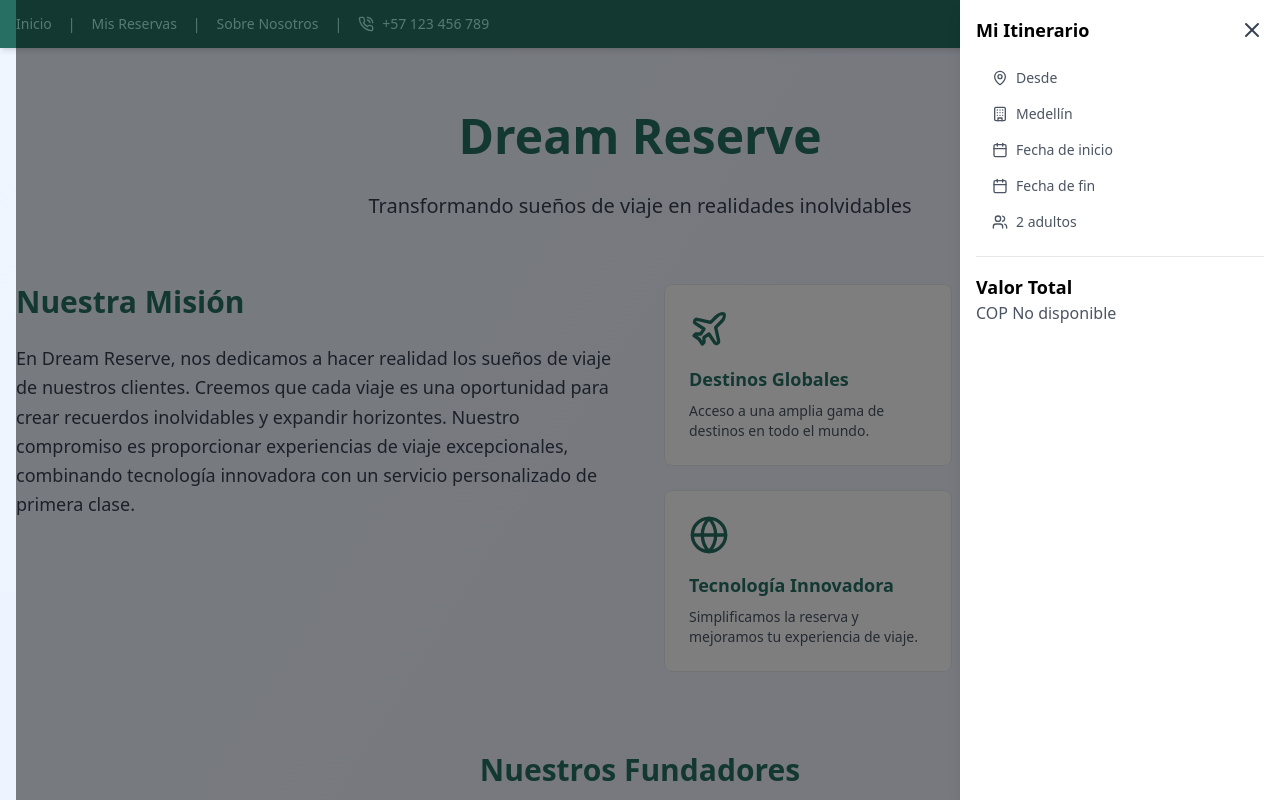
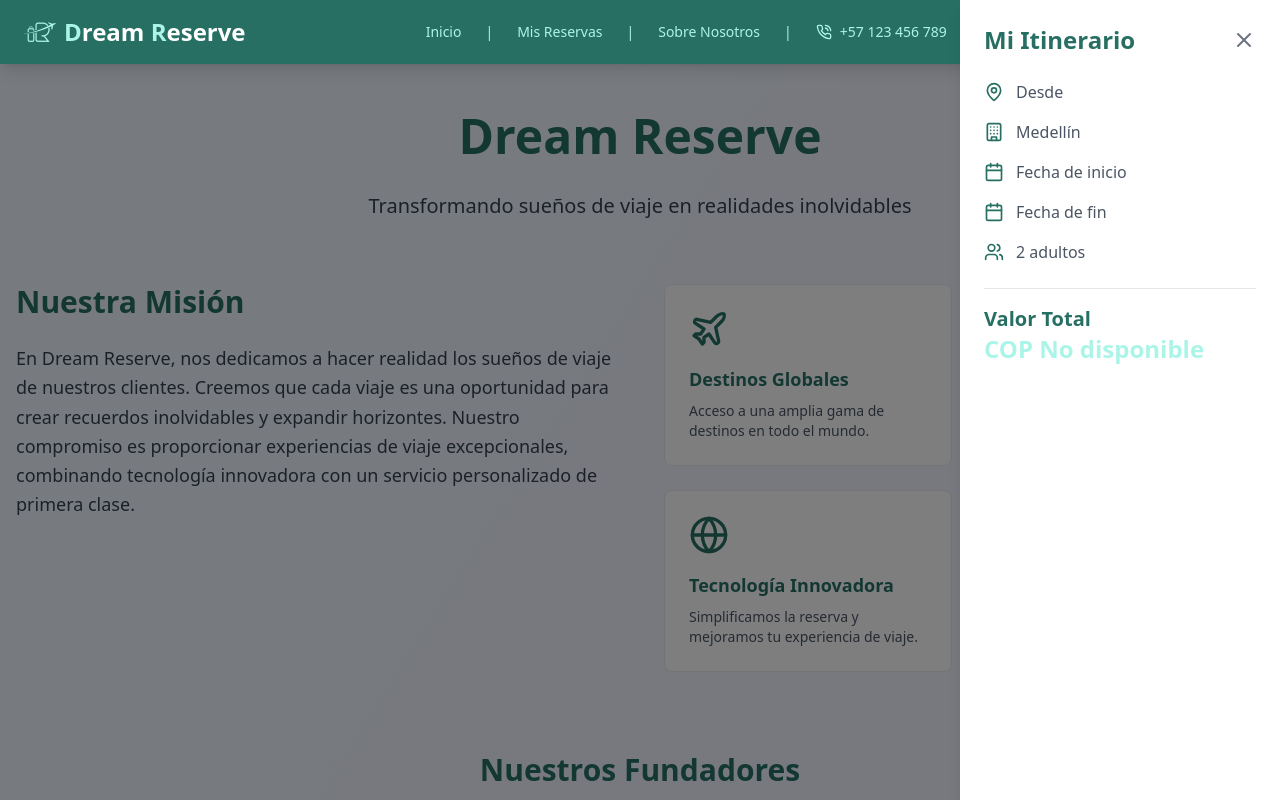
Before and after one commit to carobte/Dream-Reserve-Front, a React (Vite) app: page /about-us in a window 1280 px wide. Both pictures are taken after a click on the button "Mi Itinerario". Shown: the top 800 px of the page. Built offline with nearby package versions, Linux system fonts and the light colour scheme.

Commit message:
Feature: new nabar and logo

```diff
--- a/src/layout/NavbarSelect.jsx
+++ b/src/layout/NavbarSelect.jsx
@@ -1,9 +1,11 @@
 import { useState, useContext, useCallback } from 'react';
-import { PhoneCall, Calendar, Users, MapPin, Settings, LogOut, X, Building, User, Plane, Check } from 'lucide-react';
+import { PhoneCall, Calendar, Users, MapPin, Settings, LogOut, X, Building, User, Plane, Check, Menu, Info, Home } from 'lucide-react';
 import { SearchContext } from '../context/SearchContext';
 import { usePrice } from '../context/PriceContext';
 import { useReserva } from '../context/ReserveContext';
 import { useAuth } from '../context/AuthContext';
+import { useNavigate } from "react-router-dom";
+
 
 export default function NavbarSelect() {
     const { selectedHotel, totalPrice } = usePrice();
@@ -13,6 +15,9 @@ export default function NavbarSelect() {
     const [menuOpen, setMenuOpen] = useState(false);
     const [itineraryOpen, setItineraryOpen] = useState(false);
     const [copyFeedback, setCopyFeedback] = useState(false);
+    const [mobileMenuOpen, setMobileMenuOpen] = useState(false);
+    const navigate = useNavigate();
+
 
     const formattedStartDate = startDate ? startDate.toLocaleDateString() : 'Fecha de inicio';
     const formattedEndDate = endDate ? endDate.toLocaleDateString() : 'Fecha de fin';
@@ -23,34 +28,72 @@ export default function NavbarSelect() {
         try {
             await navigator.clipboard.writeText(phoneNumber);
             setCopyFeedback(true);
-            setTimeout(() => setCopyFeedback(false), 2000); // Hide feedback after 2 seconds
+            setTimeout(() => setCopyFeedback(false), 2000);
         } catch (err) {
             console.error('Failed to copy: ', err);
         }
     }, []);
 
+    /* Handlers for navigation */
+    const handleHome = () => {
+        navigate("/");
+    };
+    const handleMyReservations = () => {
+        navigate("/my-reservations");
+    }
+
+    const handleAboutUs = () => {
+        navigate("/about-us");
+    }
+
+
     const toggleMenu = () => setMenuOpen(prev => !prev);
     const toggleItinerary = () => setItineraryOpen(prev => !prev);
+    const toggleMobileMenu = () => setMobileMenuOpen(prev => !prev);
 
     return (
         <>
             {/* Navbar */}
-            <section className="text-custom-navy-blue py-2 px-4 w-full fixed top-0 left-0 z-50 bg-custom-green shadow-md">
+            <section className="text-white py-4 px-6 w-full fixed top-0 left-0 z-50 bg-custom-green shadow-lg">
                 <nav className="flex justify-between items-center">
-                    {/* Menú de navegación */}
-                    <ul className="flex justify-start space-x-4 text-sm">
-                        <li><a href="/" className="hover:underline">Inicio</a></li>
+                    {/* Logo and Brand Name */}
+                    <div className="flex items-center space-x-4">
+                        <button
+                            onClick={handleHome}
+                            className="flex items-center text-white hover:text-gray-300 transition duration-300 space-x-2">
+                            <img src="/DRLogo.png" alt="Logo" className="h-8 w-8" />
+                            <div className="text-white font-bold text-2xl">
+                                <span className="text-custom-navy-blue">D</span>ream <span className="text-custom-navy-blue">R</span>eserve
+                            </div>
+                        </button>
+                    </div>
+
+                    {/* Desktop menu */}
+                    <ul className="hidden md:flex justify-center space-x-6 text-sm text-custom-navy-blue">
+                        <li>
+                            <button onClick={handleHome} className="hover:text-gray-300 transition duration-300">
+                                Inicio
+                            </button>
+                        </li>
                         <li>|</li>
-                        <li><a href="../../my-reservations" className="hover:underline">Mis Reservas</a></li>
+                        <li>
+                            <button onClick={handleMyReservations} className="hover:text-gray-300 transition duration-300">
+                                Mis Reservas
+                            </button>
+                        </li>
                         <li>|</li>
-                        <li><a href="../../About-us" className="hover:underline">Sobre Nosotros</a></li>
+                        <li>
+                            <button onClick={handleAboutUs} className="hover:text-gray-300 transition duration-300">
+                                Sobre Nosotros
+                            </button>
+                        </li>
                         <li>|</li>
                         <li>
                             <button
                                 onClick={copyToClipboard}
-                                className="hover:underline flex items-center relative"
+                                className="hover:text-gray-300 transition duration-300 flex items-center relative"
                             >
-                                <PhoneCall className="inline mr-1 mr-2 h-4 w-4" />
+                                <PhoneCall className="inline mr-2 h-4 w-4" />
                                 +57 123 456 789
                                 {copyFeedback && (
                                     <span className="absolute top-full left-0 mt-1 px-2 py-1 bg-white text-green-600 text-xs rounded shadow">
@@ -62,69 +105,119 @@ export default function NavbarSelect() {
                         </li>
                     </ul>
 
-                    {/* Sección botones usuario y itinerario */}
-                    <div className="relative flex items-center space-x-4">
-                        {/* Boton "Mi Itinerario" */}
-                        <button onClick={toggleItinerary} className="text-sm text-gray-700 hover:underline text-white">
+                    {/* User info and buttons */}
+                    <div className="flex items-center space-x-4">
+                        <button onClick={toggleItinerary} className="text-sm hover:text-gray-300 transition duration-300">
                             Mi Itinerario
                         </button>
 
-                        {/* Boton usuario */}
-                        <button onClick={toggleMenu} className="relative h-8 w-8 rounded-full focus:outline-none">
-                            <div className="h-8 w-8 rounded-full bg-gray-200 flex items-center justify-center">
+                        {/* User info - visible on all screen sizes */}
+                        <div className="relative group">
+                            <button onClick={toggleMenu} className="flex items-center space-x-2 focus:outline-none">
+                                <div className="h-8 w-8 rounded-full bg-gray-200 flex items-center justify-center overflow-hidden">
                                     {user ? (
                                         <img
                                             src={user.urlAvatar || "https://img.freepik.com/foto-gratis/leon-gafas-estudio_23-2150813334.jpg?size=338&ext=jpg&ga=GA1.1.2008272138.1723248000&semt=ais_hybrid"}
                                             alt="Foto de perfil"
-                                        className="rounded-full"
-                                        width={32}
-                                        height={32}
+                                            className="h-full w-full object-cover"
                                         />
                                     ) : (
-                                    <User className="h-8 w-8 text-gray-500" />
+                                        <User className="h-6 w-6 text-gray-500" />
                                     )}
                                 </div>
+
                             </button>
 
-                        {/* Menu de usuario con sus opciones */}
+                            {/* Dropdown menu */}
                             {menuOpen && (
-                            <div className="absolute top-full mt-2 right-0 w-56 rounded-md shadow-lg bg-white ring-1 ring-black ring-opacity-5 focus:outline-none z-20">
-                                <div className="py-2">
+                                <div className="absolute right-0 mt-2 w-48 bg-white rounded-md shadow-lg py-1 z-20">
                                     {user ? (
-                                        <div className="px-4 py-2">
-                                            <p className="text-sm font-medium leading-none text-custom-green">{user.name} {user.lastName}</p>
-                                            <p className="text-xs text-gray-500">{user.email || 'usuario@ejemplo.com'}</p>
+                                        <>
+                                            <div className="px-4 py-2 text-sm text-gray-700">
+                                                <p className="font-medium">{user.name} {user.lastName}</p>
+                                                <p className="text-xs text-gray-500">{user.email}</p>
                                             </div>
-                                    ) : (
-                                        <div className="px-4 py-2">
-                                            <p className="text-sm font-medium leading-none text-custom-green">Invitado</p>
-                                            <p className="text-xs text-gray-500">No registrado</p>
-                                        </div>
-                                    )}
-                                    <div className="border-t border-gray-100"></div>
-                                    {user ? (
+                                            <hr className="border-gray-200" />
                                             <button
-                                            className="flex items-center px-4 py-2 text-sm text-gray-700 hover:bg-gray-100 w-full"
                                                 onClick={logout}
+                                                className="block w-full text-left px-4 py-2 text-sm text-gray-700 hover:bg-gray-100"
                                             >
-                                            <LogOut className="mr-2 h-4 w-4" />
+                                                <LogOut className="inline mr-2 h-4 w-4" />
                                                 Cerrar sesión
                                             </button>
+                                        </>
                                     ) : (
                                         <>
-                                            <button className="flex items-center px-4 py-2 text-sm text-gray-700 hover:bg-gray-100 w-full">
-                                                <Settings className="mr-2 h-4 w-4" />
+                                            <a href="../Login" className="block px-4 py-2 text-sm text-gray-700 hover:bg-gray-100">
+                                                <LogOut className="inline mr-2 h-4 w-4" />
+                                                Iniciar sesión
+                                            </a>
+                                            <button className="block w-full text-left px-4 py-2 text-sm text-gray-700 hover:bg-gray-100">
+                                                <Settings className="inline mr-2 h-4 w-4" />
                                                 Configuración
                                             </button>
-                                            <a href="../Login"><button className="flex items-center px-4 py-2 text-sm text-gray-700 hover:bg-gray-100 w-full">
-                                                <LogOut className="mr-2 h-4 w-4" />
-                                                Iniciar sesión
-                                            </button></a>
                                         </>
                                     )}
                                 </div>
+                            )}
                         </div>
-                        )}
+
+                       {/* Hamburger menu for mobile */}
+                        <button
+                            onClick={toggleMobileMenu}
+                            className={`md:hidden text-white focus:outline-none transition-transform duration-300 ${mobileMenuOpen ? 'rotate-90' : 'rotate-0'}`}
+                        >
+                            <Menu className="h-6 w-6" />
+                        </button>
+                    </div>
+                </nav>
+
+                {/* Mobile menu */}
+                <div
+                    className={`md:hidden mt-4 bg-gradient-to-r from-teal-600 to-teal-400 rounded-xl shadow-xl overflow-hidden transition-all transform ease-in-out duration-500 ${
+                        mobileMenuOpen ? 'max-h-96 opacity-100' : 'max-h-0 opacity-0'
+                    }`}
+                >
+                    <ul className="divide-y divide-teal-300">
+                        <li>
+                            <button
+                                onClick={handleHome}
+                                className="block w-full text-left px-4 py-2 text-sm font-medium text-white hover:bg-teal-500 hover:scale-105 transform transition-all duration-300 ease-in-out rounded-t-xl"
+                            >
+                                <Home className="inline-block w-4 h-4 mr-2 text-white" />
+                                Inicio
+                            </button>
+                        </li>
+                        <li>
+                            <button
+                                onClick={handleMyReservations}
+                                className="block w-full text-left px-4 py-2 text-sm font-medium text-white hover:bg-teal-500 hover:scale-105 transform transition-all duration-300 ease-in-out"
+                            >
+                                <Calendar className="inline-block w-4 h-4 mr-2 text-white" />
+                                Mis Reservas
+                            </button>
+                        </li>
+                        <li>
+                            <button
+                                onClick={handleAboutUs}
+                                className="block w-full text-left px-4 py-2 text-sm font-medium text-white hover:bg-teal-500 hover:scale-105 transform transition-all duration-300 ease-in-out"
+                            >
+                                <Info className="inline-block w-4 h-4 mr-2 text-white" />
+                                Sobre Nosotros
+                            </button>
+                        </li>
+                        <li>
+                            <button
+                                onClick={copyToClipboard}
+                                className="block w-full text-left px-4 py-2 text-sm font-medium text-white hover:bg-teal-500 hover:scale-105 transform transition-all duration-300 ease-in-out rounded-b-xl"
+                            >
+                                <PhoneCall className="inline-block w-4 h-4 mr-2 text-white" />
+                                +57 123 456 789
+                            </button>
+                        </li>
+                    </ul>
+                </div>
+            </section>
 
             {/* Panel de itinerario */}
             {itineraryOpen && (
@@ -133,88 +226,88 @@ export default function NavbarSelect() {
                     <div onClick={toggleItinerary} className="fixed inset-0 bg-black opacity-50 z-40 w-full"></div>
 
                     {/* Panel deslizante con animación */}
-                                <div className={`fixed right-0 top-0 h-full w-80 bg-white shadow-lg z-50 transform ${itineraryOpen ? 'translate-x-0' : 'translate-x-full'} transition-transform duration-500 ease-in-out`}>
-                                    <div className="p-4 text-black">
-                                        <div className="flex justify-between items-center mb-4">
-                                            <h2 className="text-lg font-bold">Mi Itinerario</h2>
-                                            <button onClick={toggleItinerary} className="text-gray-700 hover:text-gray-900">
+                    <div className={`fixed right-0 top-0 h-full w-80 bg-white shadow-lg z-50 transform ${itineraryOpen ? 'translate-x-0' : 'translate-x-full'} transition-transform duration-500 ease-in-out overflow-y-auto`}>
+                        <div className="p-6 text-black">
+                            <div className="flex justify-between items-center mb-6">
+                                <h2 className="text-2xl font-bold text-custom-green">Mi Itinerario</h2>
+                                <button onClick={toggleItinerary} className="text-gray-500 hover:text-gray-700 transition duration-300">
                                     <X className="h-6 w-6" />
                                 </button>
                             </div>
 
                             {/* Información del itinerario */}
-                                        <p className="text-gray-600 text-sm py-2 px-4 flex items-center rounded">
-                                            <MapPin className="mr-2 h-4 w-4" />
-                                            {origin || 'Desde'}
-                                        </p>
-                                        <p className="text-gray-600 text-sm py-2 px-4 flex items-center rounded">
-                                            <Building className="mr-2 h-4 w-4" />
-                                            {destination || 'Medellín'}
-                                        </p>
-                                        <p className="text-gray-600 text-sm py-2 px-4 flex items-center rounded">
-                                            <Calendar className="mr-2 h-4 w-4" />
-                                            {formattedStartDate}
-                                        </p>
-                                        <p className="text-gray-600 text-sm py-2 px-4 flex items-center rounded">
-                                            <Calendar className="mr-2 h-4 w-4" />
-                                            {formattedEndDate}
-                                        </p>
-                                        <p className="text-gray-600 text-sm py-2 px-4 flex items-center rounded">
-                                            <Users className="mr-2 h-4 w-4" />
-                                            {peopleText}
-                                        </p>
+                            <div className="space-y-4 mb-6">
+                                <ItineraryItem icon={<MapPin className="h-5 w-5" />} text={origin || 'Desde'} />
+                                <ItineraryItem icon={<Building className="h-5 w-5" />} text={destination || 'Medellín'} />
+                                <ItineraryItem icon={<Calendar className="h-5 w-5" />} text={formattedStartDate} />
+                                <ItineraryItem icon={<Calendar className="h-5 w-5" />} text={formattedEndDate} />
+                                <ItineraryItem icon={<Users className="h-5 w-5" />} text={peopleText} />
+                            </div>
 
                             {/* Detalles del hotel */}
-                                        { selectedHotel && (
-                                            <div className="mt-4">
-                                                <h3 className="text-md font-semibold">Hotel Seleccionado</h3>
-                                                <p className="text-gray-600">{selectedHotel?.name || 'No seleccionado'}</p>
-                                                <p className="text-gray-600">Dirección: {selectedHotel?.address || 'No especificada'}</p>
-                                                <p className="text-gray-600">Alimentación: {selectedHotel?.foodOptions || 'No especificado'}</p>
-                                                <p className="text-gray-600">Habitación: {selectedHotel?.room?.type || 'No especificada'}</p>
-                                                <p className="text-gray-600">Precio: COP {selectedHotel?.room?.price ? selectedHotel.room.price.toLocaleString() : 'No disponible'}</p>
-                                            </div>
+                            {selectedHotel && (
+                                <ItinerarySection title="Hotel Seleccionado">
+                                    <p className="text-gray-600">{selectedHotel.name || 'No seleccionado'}</p>
+                                    <p className="text-gray-600">Dirección: {selectedHotel.address || 'No especificada'}</p>
+                                    <p className="text-gray-600">Alimentación: {selectedHotel.foodOptions || 'No especificado'}</p>
+                                    <p className="text-gray-600">Habitación: {selectedHotel.room?.type || 'No especificada'}</p>
+                                    <p className="text-gray-600">Precio: COP {selectedHotel.room?.price ? selectedHotel.room.price.toLocaleString() : 'No disponible'}</p>
+                                </ItinerarySection>
                             )}
 
                             {/* Detalles del vuelo */}
                             {reserva.vueloIda && (
-                                            <div className="mt-4">
-                                                <h3 className="text-md font-semibold">Vuelo de Ida</h3>
+                                <ItinerarySection title="Vuelo de Ida">
                                     <p className="text-gray-600">Aerolínea: {reserva.vueloIda.airline}</p>
                                     <p className="text-gray-600">Precio: COP {reserva.vueloIda.price ? reserva.vueloIda.price.toLocaleString() : 'No disponible'}</p>
-                                            </div>
+                                </ItinerarySection>
                             )}
                             {reserva.vueloVuelta && (
-                                            <div className="mt-4">
-                                                <h3 className="text-md font-semibold">Vuelo de Regreso</h3>
+                                <ItinerarySection title="Vuelo de Regreso">
                                     <p className="text-gray-600">Aerolínea: {reserva.vueloVuelta.airline}</p>
                                     <p className="text-gray-600">Precio: COP {reserva.vueloVuelta.price ? reserva.vueloVuelta.price.toLocaleString() : 'No disponible'}</p>
-                                            </div>
+                                </ItinerarySection>
                             )}
                             {reserva.tours && reserva.tours.length > 0 && (
-                                            <div className="mt-4">
-                                                <h3 className="text-md font-semibold">Tours</h3>
+                                <ItinerarySection title="Tours">
                                     {reserva.tours.map((tour, index) => (
                                         <div key={index} className="mb-2">
                                             <p className="text-gray-600">Tour: {tour.name}</p>
                                             <p className="text-gray-600">Precio: COP {tour.price ? tour.price.toLocaleString() : 'No disponible'}</p>
                                         </div>
                                     ))}
-                                            </div>
+                                </ItinerarySection>
                             )}
 
                             {/* Valor Total */}
-                                        <div className="mt-4 border-t border-gray-200 pt-4">
-                                            <h3 className="text-lg font-semibold">Valor Total</h3>
-                                            <p className="text-gray-600">COP {reserva.valorTotal ? reserva.valorTotal.toLocaleString() : 'No disponible'}</p>
+                            <div className="mt-6 pt-4 border-t border-gray-200">
+                                <h3 className="text-xl font-semibold text-custom-green">Valor Total</h3>
+                                <p className="text-2xl font-bold text-custom-navy-blue">
+                                    COP {reserva.valorTotal ? reserva.valorTotal.toLocaleString() : 'No disponible'}
+                                </p>
                             </div>
                         </div>
                     </div>
                 </>
             )}
-                    </div>
-                </nav>
-            </section>
         </>
     );
 }
+
+function ItineraryItem({ icon, text }) {
+    return (
+        <div className="flex items-center space-x-3 text-gray-600">
+            <div className="text-custom-green">{icon}</div>
+            <span>{text}</span>
+        </div>
+    );
+}
+
+function ItinerarySection({ title, children }) {
+    return (
+        <div className="mt-6">
+            <h3 className="text-lg font-semibold text-custom-green mb-2">{title}</h3>
+            <div className="space-y-1">{children}</div>
+        </div>
+    );
+}
```
Also changed, not shown: public/DRLogo.png. Lines whose indentation alone changed are shown as unchanged.
